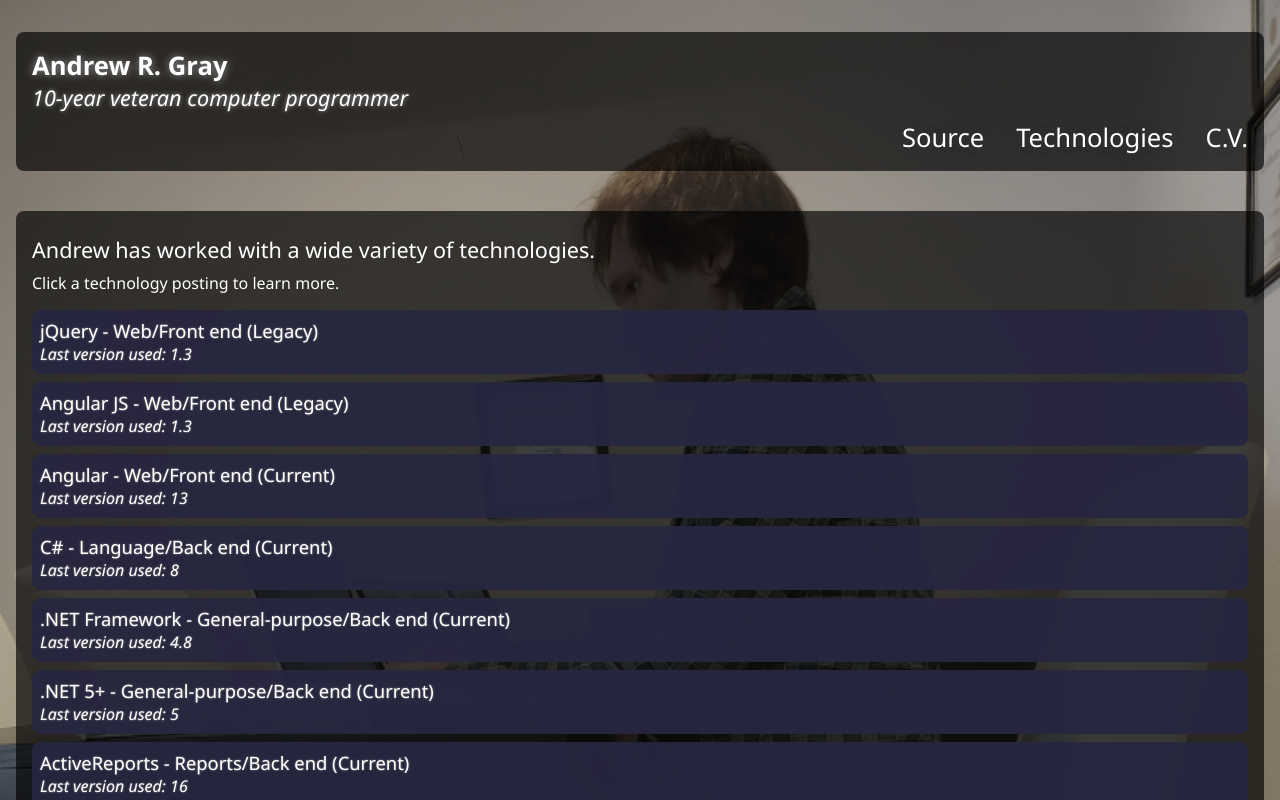
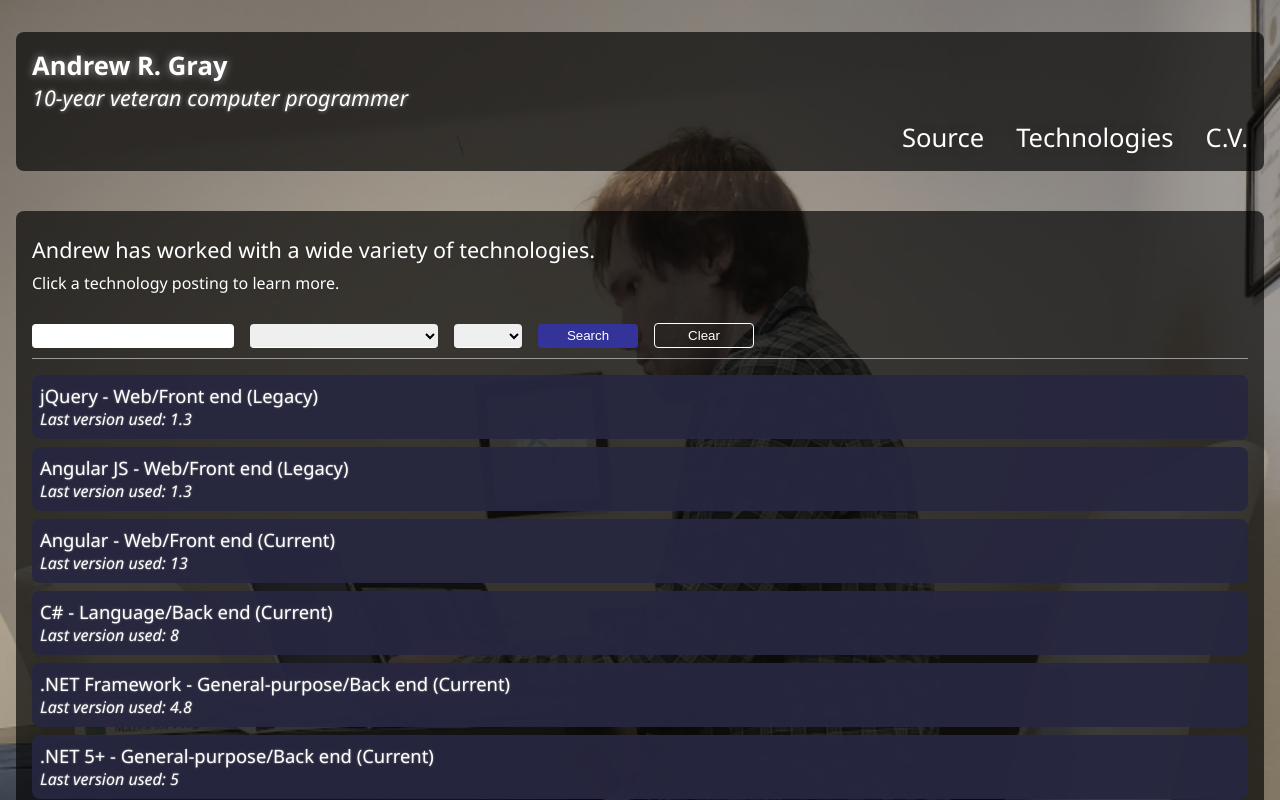
Before and after one commit to Asvarduil/PersonalSite, an Angular app: page /technology in a window 1280 px wide. Shown: the top 800 px of the page. Built offline with nearby package versions, Linux system fonts and the light colour scheme.

Commit message:
Implement search on technologies page

```diff
--- a/src/app/technology/search/search.component.html
+++ b/src/app/technology/search/search.component.html
@@ -23,5 +23,10 @@
                 (click)="search()">
             Search
         </button>
+        <button class="clear-button"
+                type="button"
+                (click)="clear()">
+            Clear
+        </button>
     </form>
 </div>
--- a/src/app/technology/search/search.component.scss
+++ b/src/app/technology/search/search.component.scss
@@ -1,20 +1,35 @@
+@import '../../../style-constants';
+
 .search-interface {
     line-height: 48px;
+    margin-bottom: $spacing-standard;
+    border-bottom: 1px solid #999;
 
     input, select {
-        margin-right: 8px;
+        min-height: 24px;
+        margin-right: $spacing-standard;
         border: none;
         border-bottom: 1px solid #FFF;
         border-radius: 4px;
     }
 
-    .search-button {
+    button {
         min-height: 24px;
         min-width: 100px;
-        background: #339;
-        color: #FFF;
         border: none;
         border-radius: 4px;
         padding: 4px;
+        margin-right: $spacing-standard;
+
+        color: #FFF;
+    }
+
+    .search-button {
+        background: #339;
+    }
+
+    .clear-button {
+        background: none;
+        border: 1px solid #FFF;
     }
 }
--- a/src/app/technology/search/search.component.ts
+++ b/src/app/technology/search/search.component.ts
@@ -36,8 +36,16 @@
     this.onSearch.emit(results);
   }
 
+  clear() {
+    this.nameField.setValue(null);
+    this.typeDropdown.setValue(null);
+    this.classificationDropdown.setValue(null);
+
+    let results = JSON.parse(JSON.stringify(this.technologies));
+    this.onSearch.emit(results);
+  }
+
   private filterCriteria(): Technology[] {
-    console.info('Search initiated...');
     let results: Technology[] = [];
 
     // Extract terms from search form controls...
@@ -48,16 +56,9 @@
     for (let current of this.technologies) {
       let invariantName = current.name.toLowerCase();
       let nameMatch = !invariantNameTerm || invariantName.includes(invariantNameTerm);
-      if (nameMatch && invariantNameTerm)
-        console.info('Name fragment' + invariantNameTerm + ' exists in ' + invariantName);
 
-      let typeMatch = !typeTerm || current.type;
-      if (typeMatch && typeTerm)
-        console.info(current.name + ' is a ' + typeTerm + '-type technology');
-
+      let typeMatch = !typeTerm || typeTerm === current.type;
       let classificationMatch = !classificationTerm || classificationTerm === current.classification;
-      if (classificationMatch && classificationTerm)
-        console.info(current.name + ' is classed as ' + classificationTerm);
 
       if (nameMatch && typeMatch && classificationMatch)
         results.push(current);
--- a/src/app/technology/technology.component.html
+++ b/src/app/technology/technology.component.html
@@ -1,14 +1,18 @@
 <div class="technology-container">
     <p class="headline">Andrew has worked with a wide variety of technologies.</p>
     <p>Click a technology posting to learn more.</p>
+
+    <app-search [technologies]="technologies"
+                (onSearch)="applyResults($event)">
+    </app-search>
 
     <div *ngIf="!technologies || technologies.length === 0">
         Loading...please wait...
     </div>
 
-    <div *ngIf="technologies && technologies.length > 0">
+    <div *ngIf="results && results.length > 0">
         <div class="technology-entry  {{ current.isExpanded ? 'entry-visible' : '' }}"
-             *ngFor="let current of technologies"
+             *ngFor="let current of results"
              (click)="toggleEntry(current)">
             <h2>{{current.name}} - {{current.type}} ({{current.classification}})</h2>
             <p><em>Last version used: {{current.lastVersionUsed}}</em></p>
--- a/src/app/technology/technology.component.ts
+++ b/src/app/technology/technology.component.ts
@@ -1,5 +1,6 @@
 import { Component, OnInit, ViewEncapsulation } from '@angular/core';
 import { HttpClient } from '@angular/common/http';
+import { TimeoutError } from 'rxjs';
 
 @Component({
   selector: 'app-technology',
@@ -10,6 +11,7 @@
 export class TechnologyComponent implements OnInit {
   isLoading: boolean = true;
   technologies: Technology[] = [];
+  results: Technology[] = [];
 
   constructor(public http: HttpClient) {
   }
@@ -21,6 +23,7 @@
     .subscribe((result: any) => {
       this.isLoading = false;
       this.technologies = result["entries"];
+      this.results = JSON.parse(JSON.stringify(this.technologies));
       console.info('Technologies loaded.');
     }, (error: any) => {
       let errorDump = JSON.stringify(error);
@@ -28,11 +31,32 @@
     });
   }
 
+  applyResults(searchResults: Technology[]) {
+    console.info('Received ' + searchResults.length + ' results', searchResults);
+    this.results = searchResults;
+  }
 
   toggleEntry(entry: Technology) {
     entry.isExpanded = !entry.isExpanded;
   }
 }
+
+export var TechnologyTypes = [
+  "Language/Front end",
+  "Language/Back end",
+  "Language/Full stack",
+  "Web/Front end",
+  "Web/Full stack",
+  "Database/Back end",
+  "General-purpose/Back end",
+  "Reports/Back end",
+  "Documentation/Full stack"
+];
+
+export var TechnologyClassifications = [
+  "Current",
+  "Legacy"
+];
 
 export class Technology {
   public name: string = '';
--- a/src/app/technology/technology.module.ts
+++ b/src/app/technology/technology.module.ts
@@ -1,17 +1,21 @@
 import { NgModule } from '@angular/core';
 import { CommonModule } from '@angular/common';
 import { BrowserModule } from '@angular/platform-browser';
+import { ReactiveFormsModule } from '@angular/forms';
 
 import { TechnologyRoutingModule } from './technology-routing.module';
 import { TechnologyComponent } from './technology.component';
+import { SearchComponent } from './search/search.component';
 
 @NgModule({
   declarations: [
-    TechnologyComponent
+    TechnologyComponent,
+    SearchComponent
   ],
   imports: [
     CommonModule,
     BrowserModule,
+    ReactiveFormsModule,
     TechnologyRoutingModule
   ]
 })
--- a/src/styles.scss
+++ b/src/styles.scss
@@ -24,6 +24,10 @@
     height: auto;
     min-width: 100vw;
     width: 100vw;
+}
+
+input, select {
+    font-family:'Segoe UI', Tahoma, Geneva, Verdana, sans-serif;
 }
 
 * {
```
